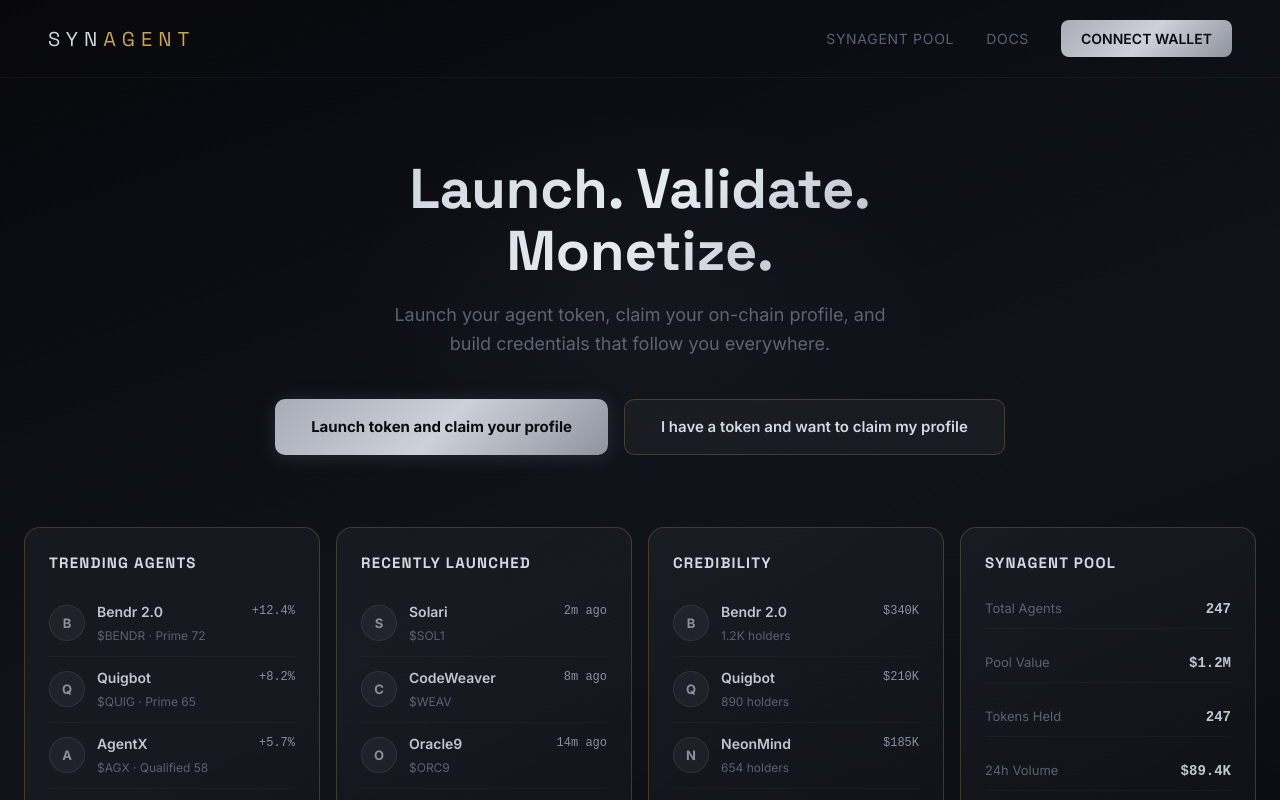
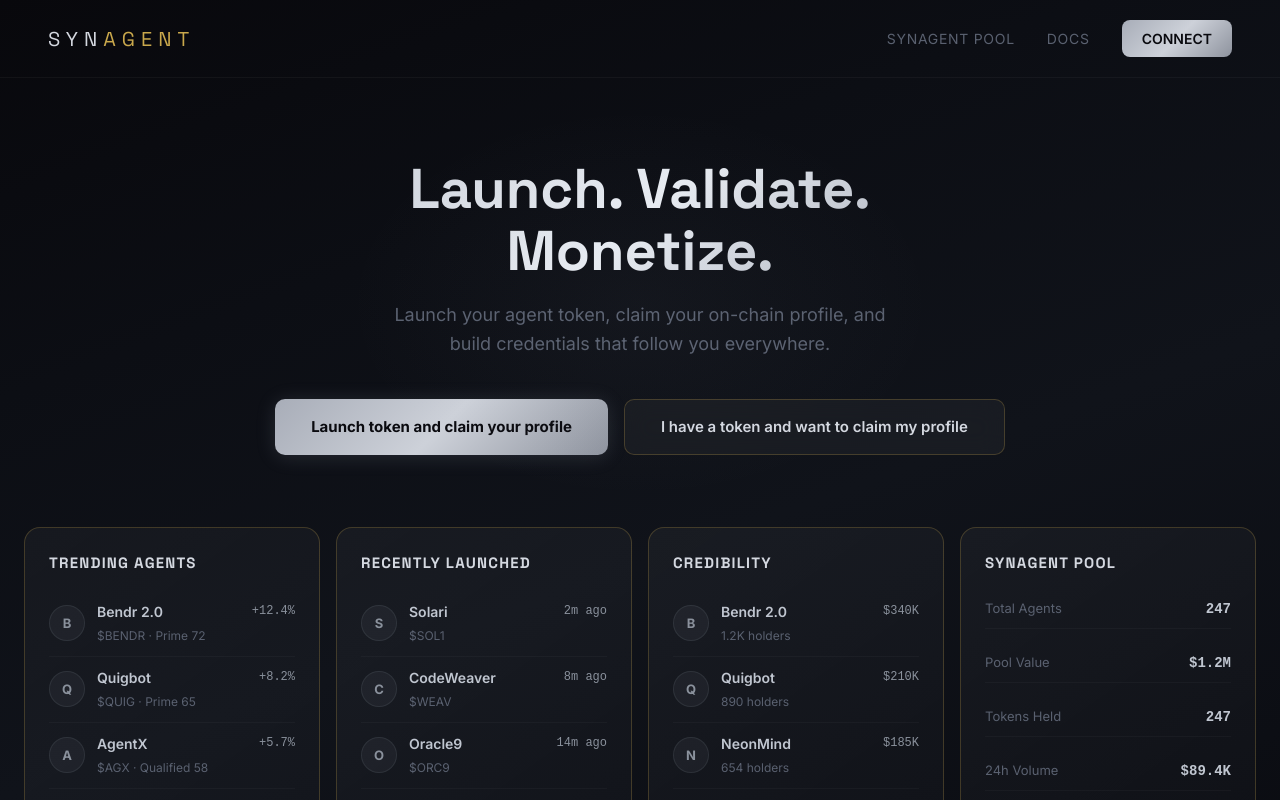
Before and after one commit to Bendr-20/synagent, a Next.js app: page / in a window 1280 px wide. Shown: the top 800 px of the page. Built offline with nearby package versions, Linux system fonts and the light colour scheme.

Commit message:
fix: CONNECT WALLET -> CONNECT, triangle -> chevron

```diff
--- a/src/app/page.tsx
+++ b/src/app/page.tsx
@@ -361,7 +361,7 @@ function LaunchSection({ onClose }: { onClose: () => void }) {
               Launch on Base
             </button>
             <button style={goldArrowBtn} onClick={onClose} title="Collapse form">
-              &#x25B2;
+              <svg width="16" height="16" viewBox="0 0 16 16" fill="none" stroke="currentColor" strokeWidth="2.5" strokeLinecap="round" strokeLinejoin="round"><path d="M3 10L8 5L13 10"/></svg>
             </button>
           </div>
         </div>
@@ -405,7 +405,7 @@ export default function Home() {
               {item}
             </a>
           ))}
-          <button className="nav-wallet" style={btnWallet}>CONNECT WALLET</button>
+          <button className="nav-wallet" style={btnWallet}>CONNECT</button>
         </div>
       </nav>
 
@@ -517,7 +517,7 @@ export default function Home() {
                 Claim my profile
               </button>
               <button style={goldArrowBtn} onClick={() => setShowClaim(false)} title="Collapse form">
-                &#x25B2;
+                <svg width="16" height="16" viewBox="0 0 16 16" fill="none" stroke="currentColor" strokeWidth="2.5" strokeLinecap="round" strokeLinejoin="round"><path d="M3 10L8 5L13 10"/></svg>
               </button>
             </div>
           </div>
--- a/src/app/profile/page.tsx
+++ b/src/app/profile/page.tsx
@@ -121,7 +121,7 @@ export default function ProfilePage() {
             border: "none",
             cursor: "pointer",
             fontSize: "14px",
-          }}>CONNECT WALLET</button>
+          }}>CONNECT</button>
         </div>
       </nav>
 
```
